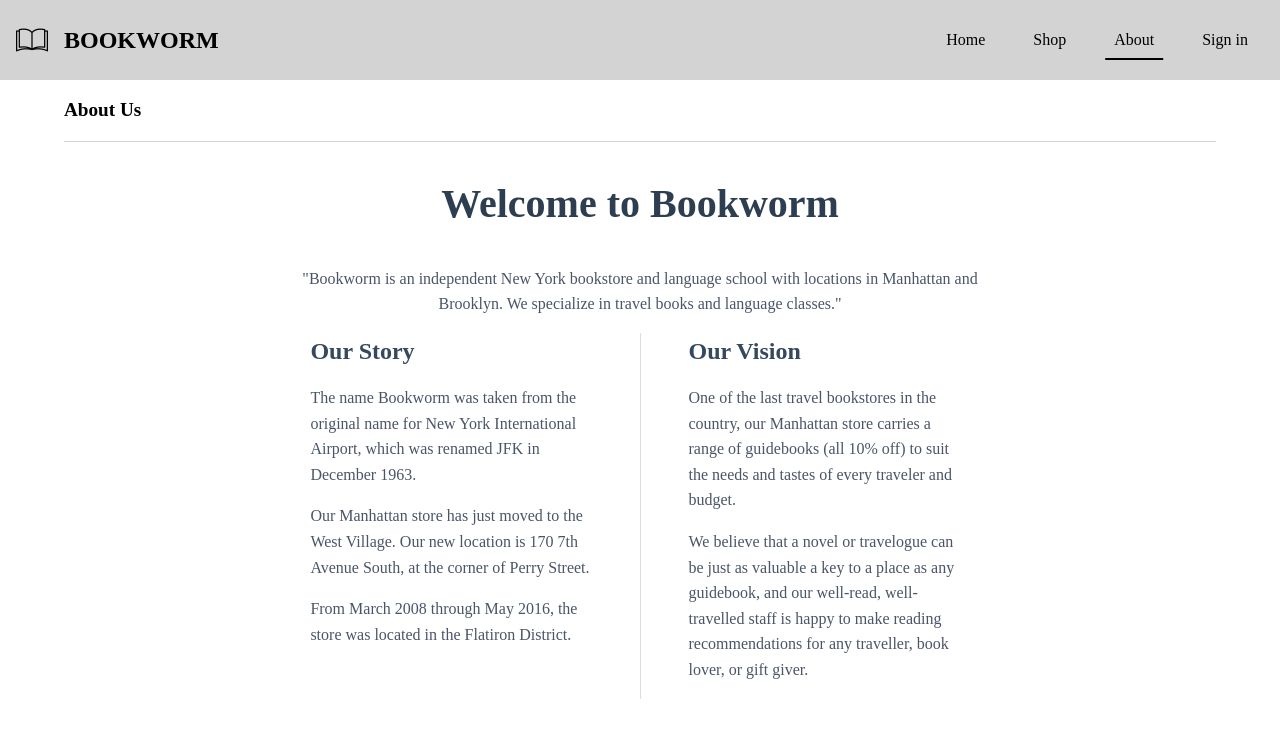
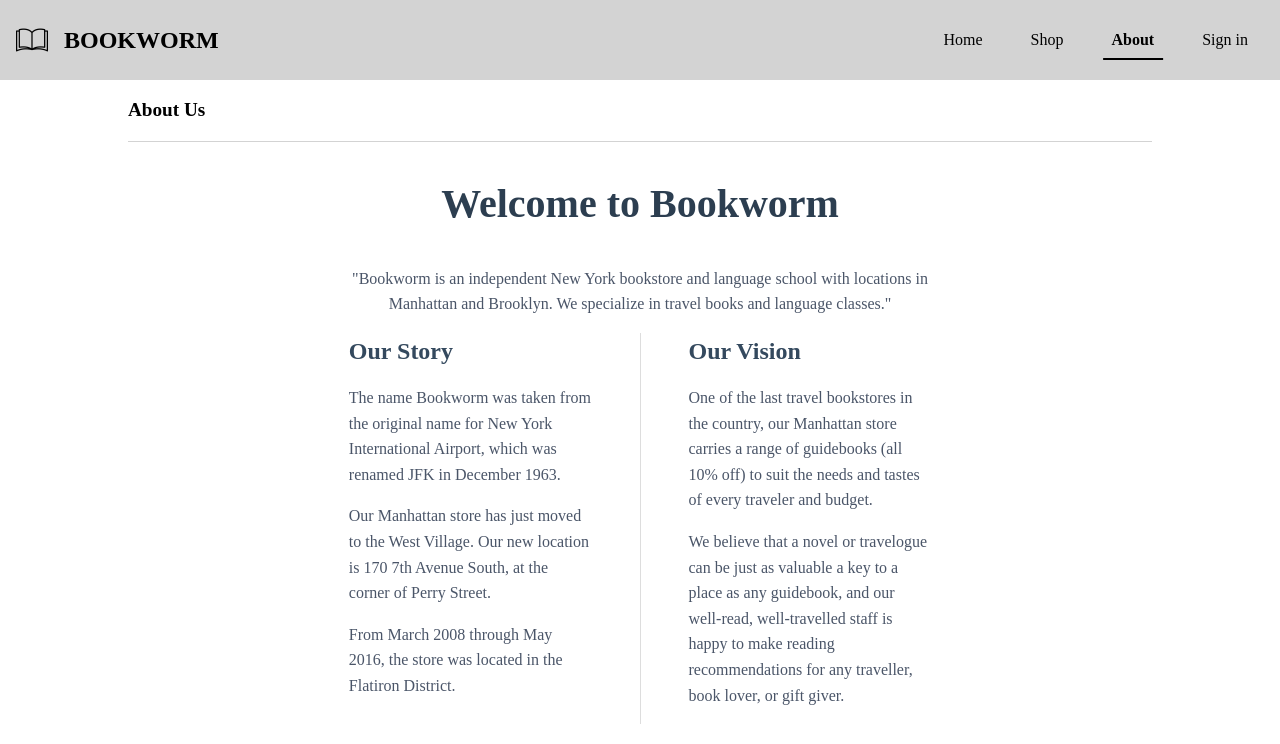
Before and after one commit to CatDumb/Rookie_Personal_Assignment, a React (Vite) app in the folder frontend/: page /about in a window 1280 px wide. Shown: the top 744 px of the page. Built offline with nearby package versions, Linux system fonts and the light colour scheme.

Commit message:
Fix gap in hamburger menu in mobile view

```diff
--- a/frontend/src/App.css
+++ b/frontend/src/App.css
@@ -1,24 +1,43 @@
-.app{
-  height: 100vh;
+.app {
+  min-height: 100vh;
   width: 100vw;
   background-color: white;
   color: black;
   display: flex;
   flex-direction: column;
+  /* Changed to min-height to allow content expansion */
   min-height: 100vh;
+  /* Enable vertical scrolling */
+  overflow-y: auto;
+  /* Prevent horizontal scroll */
+  overflow-x: hidden;
+  /* Smooth scrolling for modern browsers */
+  scroll-behavior: smooth;
+  position: relative;
 }
 
 .main-content {
-  flex: 1;
-  /* Adjust based on your navbar height */
+  box-sizing: border-box;
 }
 
-.page-container {
-  margin: 0 5%;
+/* Optional: Better scrollbar styling */
+.app::-webkit-scrollbar {
+  width: 8px;
 }
 
-.section-divider {
-  height: 1px;
-  background-color: #ddd;
-  margin: 2rem 0;
+.app::-webkit-scrollbar-track {
+  background: #f1f1f1;
 }
+
+.app::-webkit-scrollbar-thumb {
+  background: #888;
+  border-radius: 4px;
+}
+
+.app::-webkit-scrollbar-thumb:hover {
+  background: #555;
+}
+
+body{
+  padding-top: 80px;
+}
--- a/frontend/src/components/Navbar/Navbar.css
+++ b/frontend/src/components/Navbar/Navbar.css
@@ -1,11 +1,16 @@
 .navbar {
     background-color: lightgray;
-    height: 10vh;
+    height: 80px;
+    position: fixed;
+    top: 0;
+    left: 0;
+    right: 0;
+    z-index: 100;
     display: flex;
     align-items: center;
     justify-content: space-between;
     padding: 0 1rem;
-    position: relative;
+    box-sizing: border-box;
 }
 
 .navbar .left {
@@ -27,12 +32,6 @@
 .navbar li {
     position: relative;
     cursor: pointer;
-    padding: 0.5rem 1rem;
-    border-radius: 5px;
-    transition: all 0.3s ease;
-    text-align: center;
-    overflow: hidden;
-    /* Ensures the underline doesn't bleed outside */
 }
 
 /* Add expanding underline animation */
@@ -58,6 +57,31 @@
     background-color: black;
 }
 
+.navbar .nav-link {
+    display: block;
+    padding: 0.5rem 1rem;
+    border-radius: 5px;
+    transition: all 0.3s ease;
+    text-decoration: none;
+    color: inherit;
+}
+
+/* Make the entire li area clickable */
+.navbar li>.nav-link {
+    width: 100%;
+    height: 100%;
+}
+
+/* Hover states should affect the link */
+.navbar .nav-link:hover {
+    background-color: rgba(0, 0, 0, 0.1);
+}
+
+/* Active state styling */
+.navbar li.active .nav-link {
+    font-weight: bold;
+}
+
 .hamburger {
     display: none;
     flex-direction: column;
@@ -77,6 +101,10 @@
 @media (max-width: 768px) {
     .hamburger {
         display: flex;
+        position: absolute;
+        right: 1rem;
+        top: 50%;
+        transform: translateY(-50%);
     }
 
     /* Remove default ul styles */
@@ -89,13 +117,17 @@
         top: 10vh;
         right: -100%;
         width: 100%;
-        height: auto;
+        top: 80px !important;
+        /* Match navbar height */
+        height: calc(100vh - 80px);
+        /* Full height minus navbar */
+        overflow-y: auto;
         flex-direction: column;
         /* Ensure vertical stacking */
         background-color: lightgray;
         z-index: 10;
         transition: right 0.3s ease;
-        padding: 0;
+        padding: 1rem 0 2rem 0;
         /* Remove extra padding */
     }
 
@@ -105,11 +137,21 @@
         /* Force flex display */
     }
 
+    .navbar li.active::after {
+        width: 80%;
+    }
+
+    /* Adjust hover animation for mobile */
+    .navbar li:not(.active):hover::after {
+        width: 60%;
+    }
+
     .navbar ul.nav_tab_container li {
         width: 100%;
+        /* Add consistent padding to all list items */
         padding: 0.75rem 1rem;
+        /* Reset text alignment if needed */
         text-align: center;
-        /* Add visual separation */
     }
 
     /* Remove last border */
@@ -117,14 +159,23 @@
         border-bottom: none;
     }
 
-    .navbar li::after {
-        left: 0;
-        transform: none;
-        width: 0;
+    .navbar ul.nav_tab_container li {
+        padding: 0;
+        /* Remove padding from li */
     }
 
-    .navbar li.active::after {
+    .navbar .nav-link {
         width: 100%;
+        text-align: center;
+    }
+
+    /* Target direct text nodes in li (for sign-in/sign-out) */
+    .navbar ul.nav_tab_container li:not(:has(.nav-link)) {
+        display: flex;
+        justify-content: center;
+        align-items: center;
+        /* Match link padding */
+        padding: 0.75rem 1rem;
     }
 }
 
--- a/frontend/src/components/Navbar/Navbar.tsx
+++ b/frontend/src/components/Navbar/Navbar.tsx
@@ -42,26 +42,26 @@ function Navbar({ isLoggedIn, toggleLogin }: NavbarProps) {
 
       <ul className={`nav_tab_container ${isMenuOpen ? 'open' : ''}`}>
         <li className={getActiveTab('/')}>
-          <Link to="/" onClick={closeMobileMenu}>Home</Link>
+          <Link to="/" onClick={closeMobileMenu} className='nav-link'>Home</Link>
         </li>
         <li className={getActiveTab('/shop')}>
-          <Link to="/shop" onClick={closeMobileMenu}>Shop</Link>
+          <Link to="/shop" onClick={closeMobileMenu} className='nav-link'>Shop</Link>
         </li>
         <li className={getActiveTab('/about')}>
-          <Link to="/about" onClick={closeMobileMenu}>About</Link>
+          <Link to="/about" onClick={closeMobileMenu} className='nav-link'>About</Link>
         </li>
         {/* <li className={getActiveTab('/cart')}>
-          <Link to="/cart" onClick={closeMobileMenu}>
+          <Link to="/cart" onClick={closeMobileMenu} className='nav-link'>
             Cart ({cartItems.length})
           </Link>
         </li> */}
         {isLoggedIn ? (
           <>
             <li className="user-name">{`${firstName} ${lastName}`}</li>
-            <li onClick={toggleLogin}>Sign out</li>
+            <li onClick={toggleLogin} className='nav-link'>Sign out</li>
           </>
         ) : (
-          <li onClick={toggleLogin}>Sign in</li>
+            <li onClick={toggleLogin} className='nav-link'>Sign in</li>
         )}
       </ul>
     </nav>
--- a/frontend/src/components/Page/About.css
+++ b/frontend/src/components/Page/About.css
@@ -1,10 +1,14 @@
-/* AboutPage.css */
+.page-container {
+    margin-right: 10%;
+    margin-left: 10%;
+}
 
 .about-content{
     text-align: center;
     margin-left: 20%;
     margin-right: 20%;
 }
+
 .welcome-title {
     text-align: center;
     font-size: 2.5rem;
```
Also changed, not shown: package.json (deleted, +0 -7 lines), 1 other file (tests, documents, lock files or other folders).
